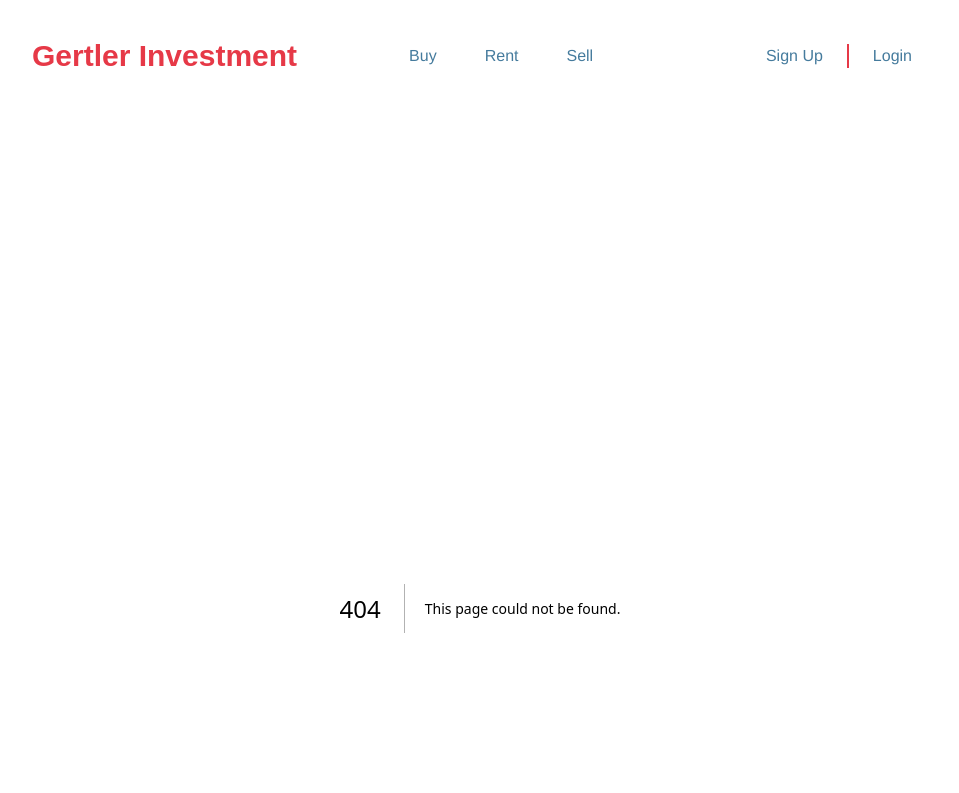
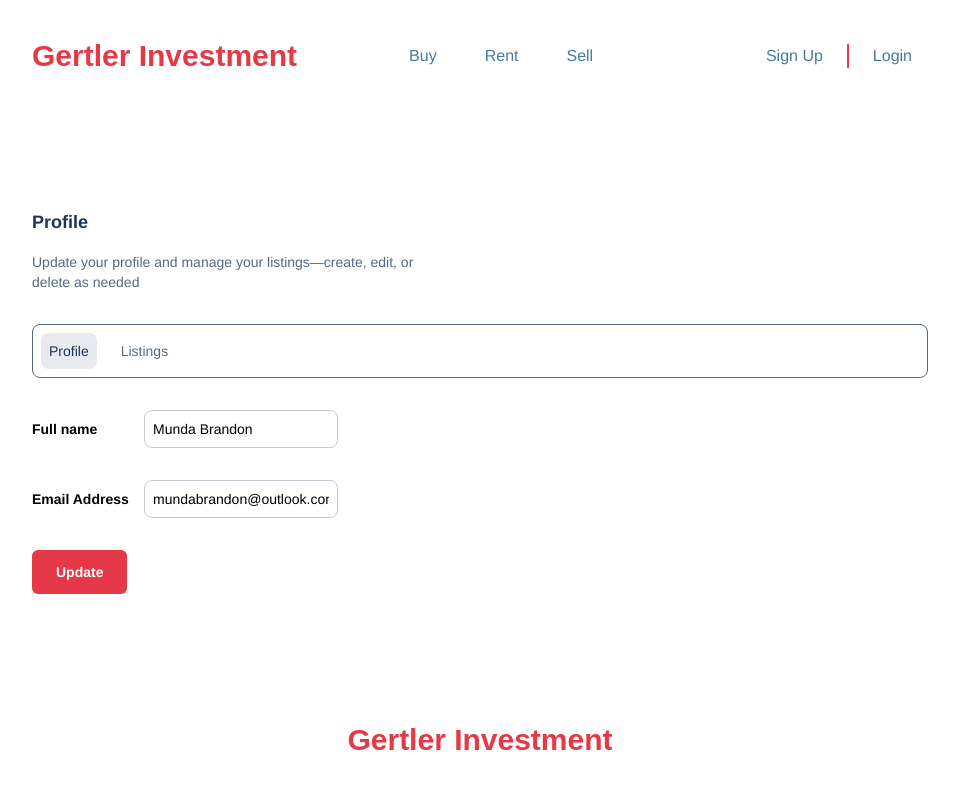
Before and after one commit to Bot-on-Tapwater/gertlerinvestment, a Next.js app: page /profile/1 in a window 1280 px wide. Before the commit this address had no page. Shown: the top 793 px of the page, without its empty margins (160-1119 px from the left). Built offline with nearby package versions, Linux system fonts and the light colour scheme; a web font is replaced by a local one.

Commit message:
chore: Implement user profile page

```diff
--- /dev/null
+++ b/app/profile/[userId]/listings/page.tsx
@@ -0,0 +1,3 @@
+export default function UserListings() {
+  return <></>;
+}
--- /dev/null
+++ b/app/profile/[userId]/page.tsx
@@ -0,0 +1,61 @@
+"use client";
+import Link from "next/link";
+import { useState } from "react";
+import { useParams } from "next/navigation";
+import { User } from "lucide-react";
+
+function UserInput({
+  text,
+  value,
+  readOnly = false,
+}: {
+  text: string;
+  value?: string;
+  readOnly?: boolean;
+}) {
+  return (
+    <>
+      <div className="grid grid-cols-8 text-sm items-center">
+        <label className="col-span-1 font-bold">{text}</label>
+        <input
+          value={value}
+          className="col-span-3 justify-self-start border-1 border-summerfive/25 p-2 rounded-lg font-normal"
+          readOnly={readOnly}
+        ></input>
+      </div>
+    </>
+  );
+}
+
+function UserProfileForm() {
+  return (
+    <>
+      <form className="space-y-8">
+        <UserInput text="Full name" value="Munda Brandon" />
+        <UserInput
+          text="Email Address"
+          value="mundabrandon@outlook.com"
+          readOnly={true}
+        />
+        <button className="px-6 py-3 bg-summer rounded-md text-sm font-bold text-summertwo cursor-pointer hover:bg-summer/85 duration-200">
+          Update
+        </button>
+      </form>
+    </>
+  );
+}
+
+export default function UserProfile() {
+  {
+    /* Save for later will use while getting user profiles for editing */
+  }
+  const params = useParams();
+  const userId = params.userId;
+  return (
+    <>
+      <section className="">
+        <UserProfileForm />{" "}
+      </section>
+    </>
+  );
+}
--- /dev/null
+++ b/app/profile/layout.tsx
@@ -0,0 +1,89 @@
+"use client";
+import Link from "next/link";
+import { useState } from "react";
+
+function NavigationProfileItem({
+  name,
+  link,
+  navigationItem,
+  onClick,
+}: {
+  name: string;
+  link: string;
+  navigationItem: "profile" | "listings";
+  onClick: any;
+}) {
+  return (
+    <>
+      <Link href={link}>
+        {name.toLowerCase() === navigationItem.toLowerCase() ? (
+          <button
+            className="p-2 bg-summerfive/10 text-summerfive rounded-lg cursor-pointer text-sm duration-200"
+            onClick={() => {
+              onClick(name);
+            }}
+          >
+            {name}
+          </button>
+        ) : (
+          <button
+            className="p-2 hover:bg-summerfive/10 hover:text-summerfive rounded-lg cursor-pointer text-sm duration-200"
+            onClick={() => {
+              onClick(name);
+            }}
+          >
+            {name}
+          </button>
+        )}
+      </Link>
+    </>
+  );
+}
+
+function NavigationProfile() {
+  const [navigationItem, setNavigationItem] = useState<"profile" | "listings">(
+    "profile",
+  );
+
+  const handleClick = (item) => {
+    setNavigationItem(item);
+  };
+
+  return (
+    <>
+      <section className="border-1 rounded-lg text-summerfive/75 p-2 flex gap-x-4">
+        <NavigationProfileItem
+          name="Profile"
+          link="/profile/1"
+          onClick={handleClick}
+          navigationItem={navigationItem}
+        />
+        <NavigationProfileItem
+          name="Listings"
+          link="/profile/1/listings"
+          onClick={handleClick}
+          navigationItem={navigationItem}
+        />
+      </section>
+    </>
+  );
+}
+
+export default function Layout({ children }: { children: React.ReactNode }) {
+  return (
+    <>
+      <section className="w-7/10 flex flex-col gap-y-8">
+        {" "}
+        <section className="flex flex-col justify-start text-summerfive gap-y-4">
+          <div className="font-bold text-lg">Profile</div>
+          <div className="font-extralight w-sm text-sm text-summerfive/75">
+            Update your profile and manage your listings—create, edit, or delete
+            as needed
+          </div>
+        </section>
+        <NavigationProfile />
+        {children}
+      </section>
+    </>
+  );
+}
```
